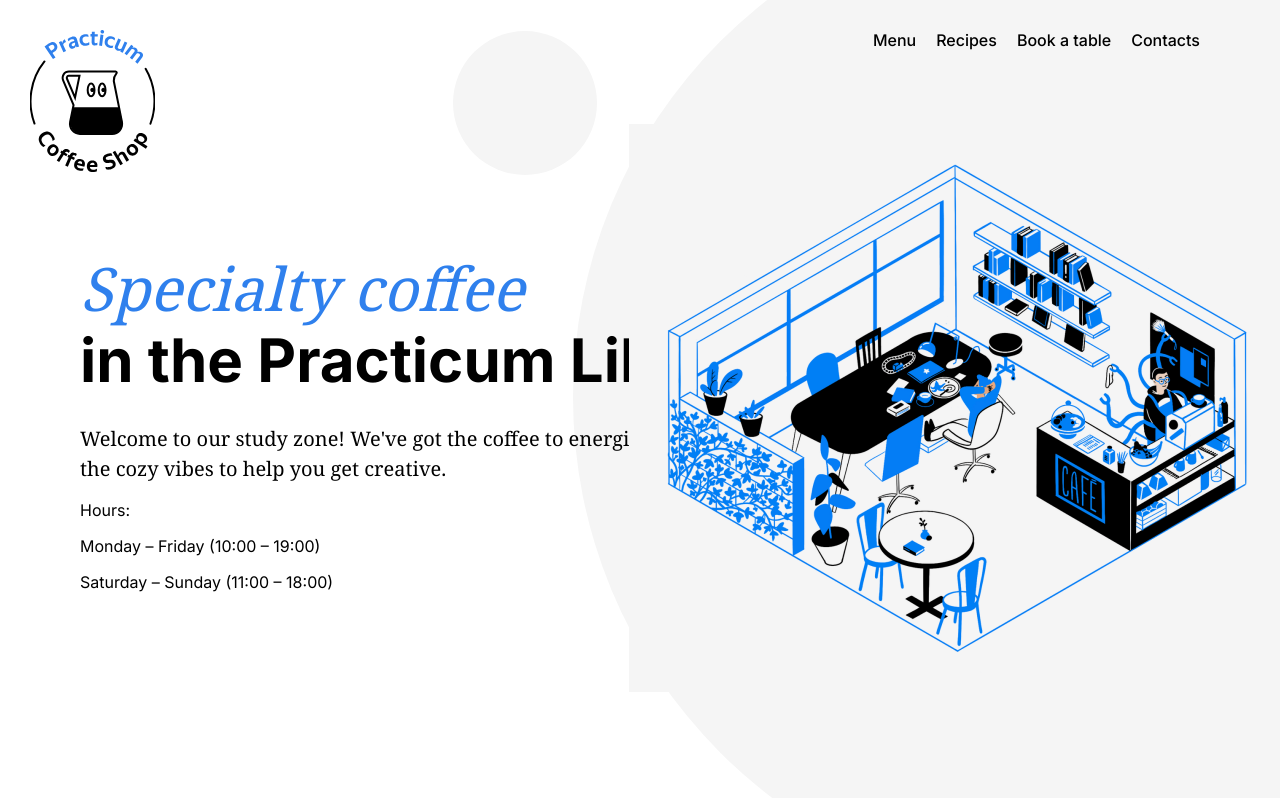
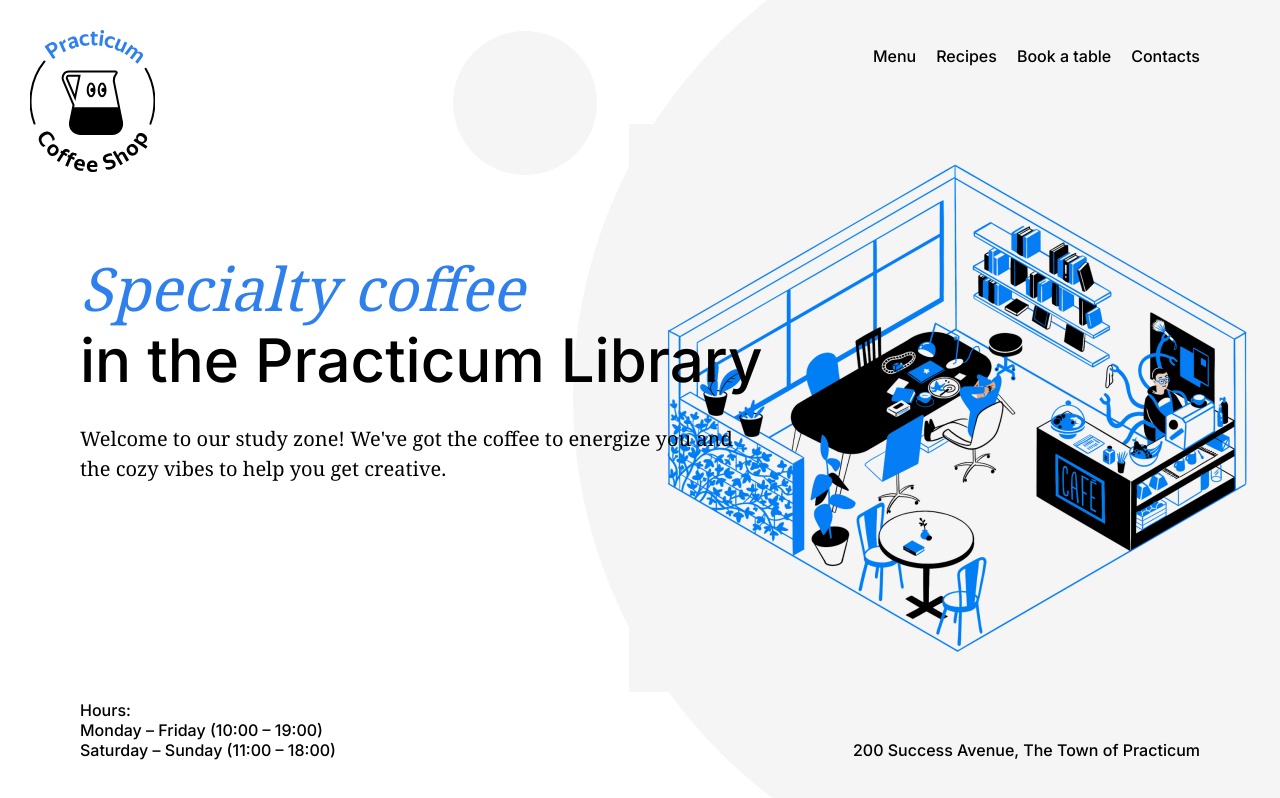
Before and after one commit to jendoc/se_project_coffeeshop, a plain HTML site: page index.html in a window 1280 px wide. Drawn offline with Linux system fonts and the light colour scheme.

Commit message:
Header content and style

```diff
--- a/blocks/header.css
+++ b/blocks/header.css
@@ -9,8 +9,8 @@
 
 .logo {
     margin: 30px 0px 80px 30px;
+    width: 125px;
     height: 142px;
-    width: 125px;
 }
 
 .nav {
@@ -22,10 +22,9 @@
 .nav__links {
     list-style: none;
     font-weight: 500;
-    margin-top: 8px;
     column-gap: 20px;
     display: flex;
-    margin: 30px 80px 0px 0px;
+    padding: 30px 80px 0px 0px;
 }
 
 .nav__link {
@@ -38,19 +37,8 @@
     color: #2F80ED;
 }
 
-.header__title {
-    font-size: 60px;
-    line-height: 72px;
-    max-width: 729px;
-    margin: 0px 0px 28px 80px;
-    display: flex;
-    flex-direction: column;
-    justify-content: flex-start;
-    z-index: 2;
-}
-
 .header__span-accent {
-    font-family: Noto Serif;
+    font-family: 'Noto Serif';
     font-style: italic;
     font-weight: normal;
     font-size: 60px;
@@ -58,34 +46,54 @@
     color: #2F80ED;
 }
 
+.header__title {
+    font-size: 60px;
+    font-weight: 500;
+    line-height: 72px;
+    max-width: 729px;
+    padding: 0px 0px 28px 80px;
+    position: relative;
+    display: flex;
+    z-index: 2;
+    flex-direction: column;
+    justify-content: flex-start;
+    margin: 0;
+}
+
+
 .header__description {
     font-family: 'Noto Serif', 'Times New Roman', serif;
     font-size: 20px;
     line-height: 30px;
-    margin: 28px 0px 0px 80px;
+    padding: 0px 0px 0px 80px;
+    margin: 0;
     max-width: 683px;
+    position: relative;
+    z-index: 2;
 }
 
 .header__image {
     width: 646px;
     height: 568px;
+    position: absolute;
     z-index: 1;
-    position: absolute;
     top: 124px;
     right: 5px;
 }
 
 .header__footer {
+    position: absolute;
+    bottom: 40px;
+    width: 100%;
     display: flex;
+    align-items: center;
+    padding: 40px 80px 0;
     justify-content: space-between;
-    padding: 0px 80px 40px 80px;
-    position: relative;
+    box-sizing: border-box;
 }
 
-.header__footer_hours {
-    margin: 0px;
-}
-
-.header__footer_address {
+.header__paragraph {
+    font-weight: 500;
+    margin: 0;
     align-self: flex-end;
 }
--- a/index.html
+++ b/index.html
@@ -29,12 +29,12 @@
     <p class="header__description">Welcome to our study zone! We've got the coffee to energize you and the cozy vibes to help you get creative.</p>
     <img class="header__image" src="./images/inside_coffee_shop.png" alt="Illustration 'Inside the Coffee Shop'" />
     <div class="header__footer">
-      <div class="header__footer_hours">
-    <p>Hours:</p>
-    <p>Monday – Friday (10:00 – 19:00)</p>
-    <p>Saturday – Sunday (11:00 – 18:00)</p>
+      <div class="header__hours">
+    <p class="header__paragraph">Hours:</p>
+    <p class="header__paragraph">Monday – Friday (10:00 – 19:00)</p>
+    <p class="header__paragraph">Saturday – Sunday (11:00 – 18:00)</p>
       </div>
-    <p class="header__footer_address">200 Success Avenue, The Town of Practicum</p>
+    <p class="header__paragraph">200 Success Avenue, The Town of Practicum</p>
     </div>
   </header>
   <main class="content">
```
Also changed, not shown: 1 other file.
